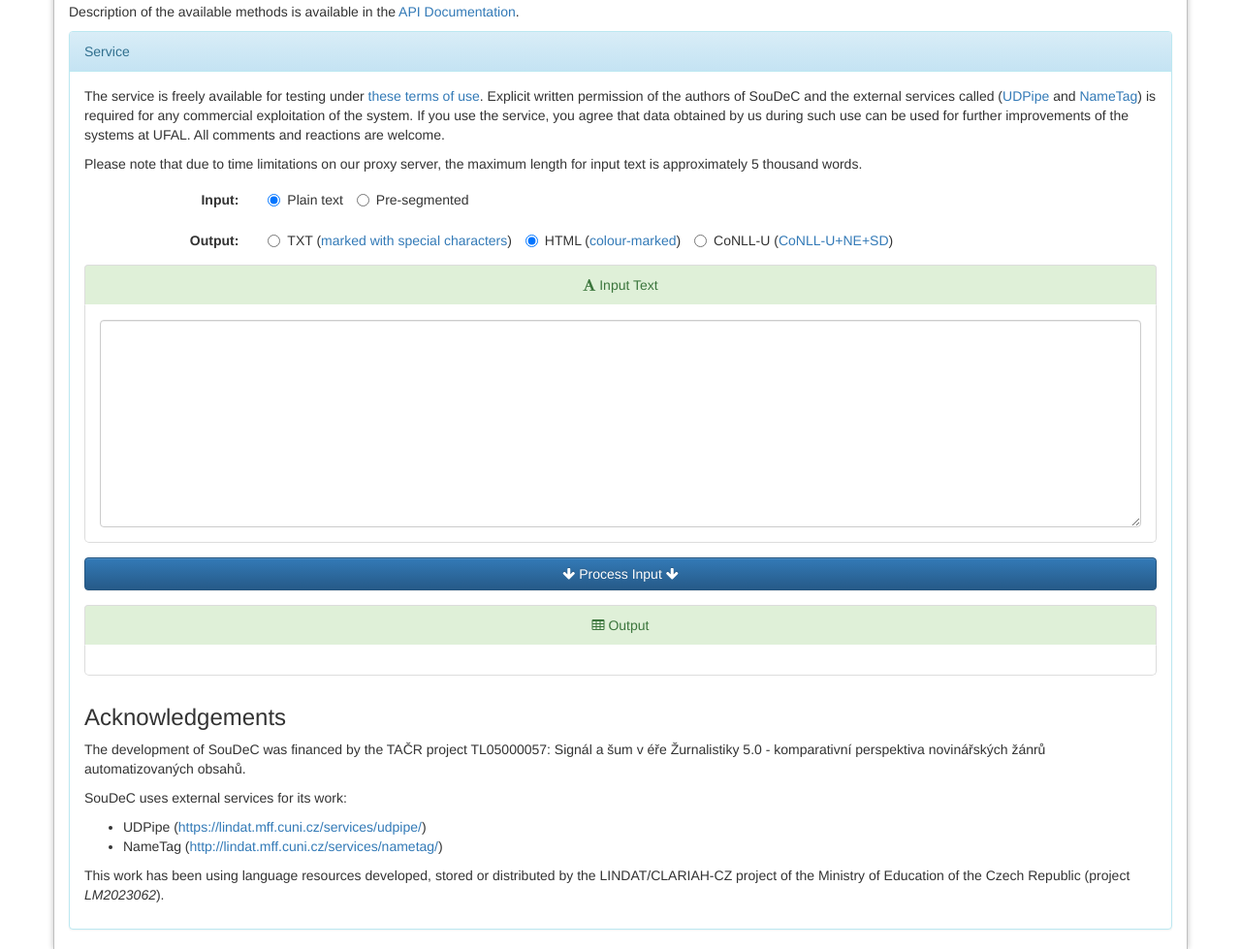
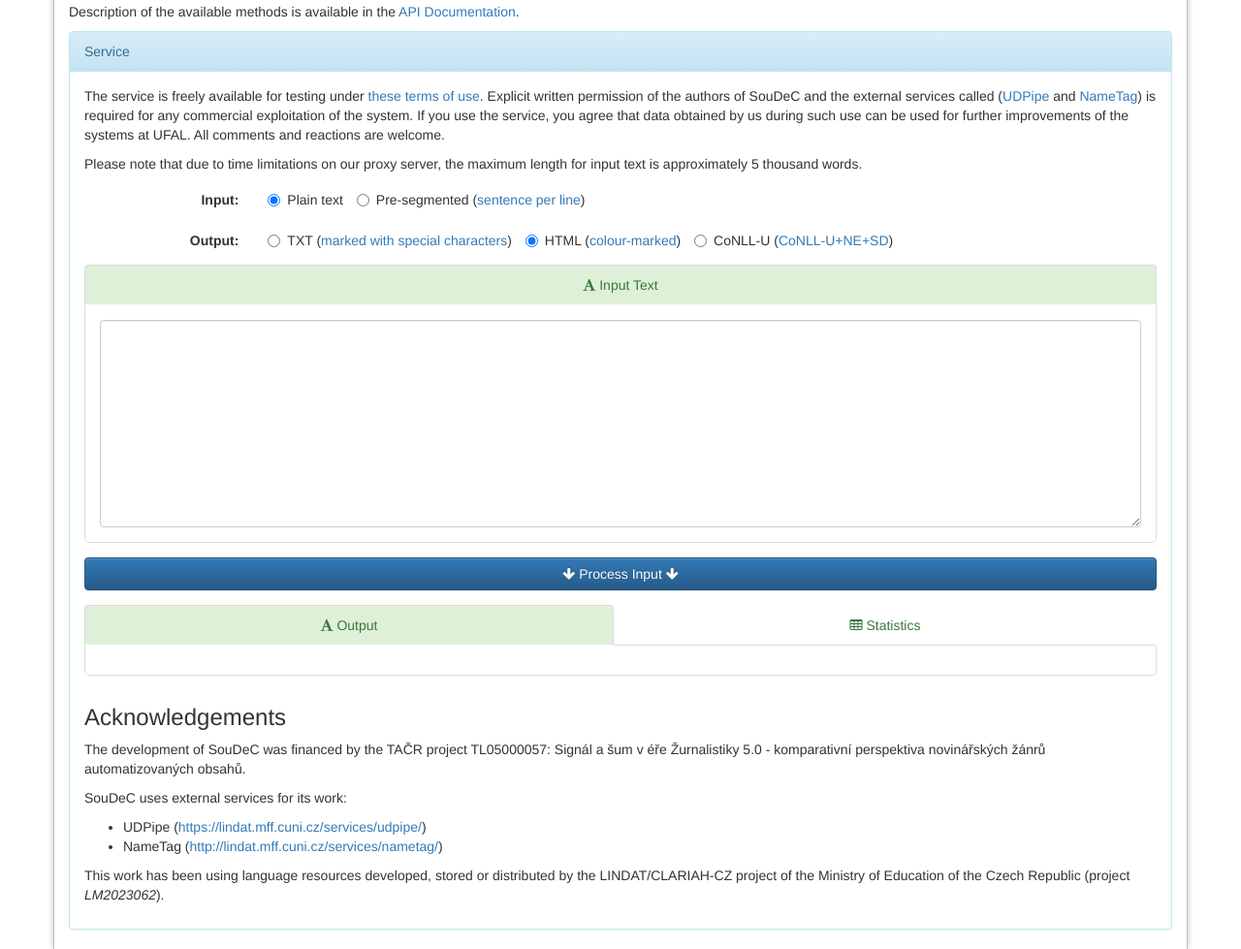
Before and after one commit to ufal/soudec, a PHP site: page /run.php in a window 1280 px wide. Shown: the part 250-1229 px from the top of the page at 97% size. Run offline with PHP 8.4, Linux system fonts and the light colour scheme; some libraries are stand-ins or nearby versions.

Commit message:
A panel for statistics introduced; communication with server solved on the client side as well
git-svn-id: https://svn.ms.mff.cuni.cz/svn/signal_a_sum/source_detection/Perl_UDPipeREST@117 a32e68db-fe4c-4835-81c6-61a328cef007

```diff
--- a/html/run.php
+++ b/html/run.php
@@ -28,6 +28,8 @@
     }
 
     output_file_content = null;
+    jQuery('#output_formatted').empty();
+    jQuery('#output_stats').empty();
     jQuery('#submit').html('<span class="fa fa-cog"></span> Waiting for Results <span class="fa fa-cog"></span>');
     jQuery('#submit').prop('disabled', true);
     jQuery.ajax('//quest.ms.mff.cuni.cz/soudec/api/detect',
@@ -40,7 +42,12 @@
               // Přidání <br> ke každému novému řádku v proměnné output_file_content
               var formatted_content = output_format == "html" ? output_file_content : output_file_content.replace(/\n/g, "\n<br>");
               jQuery('#output_formatted').html(formatted_content);
-          }
+	  }
+	  if ("stats" in json) {
+              output_file_stats = json.stats;
+              jQuery('#output_stats').html(output_file_stats);
+	  }
+
       } catch(e) {
         jQuery('#submit').html('<span class="fa fa-arrow-down"></span> Process Input <span class="fa fa-arrow-down"></span>');
         jQuery('#submit').prop('disabled', false);
@@ -71,7 +78,7 @@
         <label class="col-sm-2 control-label">Input:</label>
         <div class="col-sm-10">
           <label title="Tokenize input using a tokenizer" class="radio-inline" id="option_input_plaintext"><input name="option_input" type="radio" value="txt" checked/>Plain text</label>
-          <label title="Tokenize a pre-segmented input using a tokenizer" class="radio-inline" id="option_input_presegmented"><input name="option_input" type="radio" value="presegmented"/>Pre-segmented</label>
+          <label title="Tokenize a pre-segmented input using a tokenizer" class="radio-inline" id="option_input_presegmented"><input name="option_input" type="radio" value="presegmented"/>Pre-segmented (<a href="http://ufal.mff.cuni.cz/soudec/users-manual#run_soudec_input" target="_blank">sentence per line</a>)</label>
         </div>
       </div>
       <div class="form-group row">
@@ -97,11 +104,14 @@
     <button id="submit" class="btn btn-primary form-control" type="submit" style="margin-top: 15px; margin-bottom: 15px" onclick="doSubmit()"><span class="fa fa-arrow-down"></span> Process Input <span class="fa fa-arrow-down"></span></button>
 
     <ul class="nav nav-tabs nav-justified nav-tabs-green">
-     <li class="active"><a href="#output_formatted" data-toggle="tab"><span class="fa fa-table"></span> Output</a></li>
+     <li class="active"><a href="#output_formatted" data-toggle="tab"><span class="fa fa-font"></span> Output</a></li>
+     <li><a href="#output_stats" data-toggle="tab"><span class="fa fa-table"></span> Statistics</a></li>
     </ul>
 
     <div class="tab-content" id="output_tabs" style="border-right: 1px solid #ddd; border-left: 1px solid #ddd; border-bottom: 1px solid #ddd; border-bottom-right-radius: 5px; border-bottom-left-radius: 5px; padding: 15px">
      <div class="tab-pane active" id="output_formatted">
+     </div>
+     <div class="tab-pane" id="output_stats">
      </div>
     </div>
 
```
